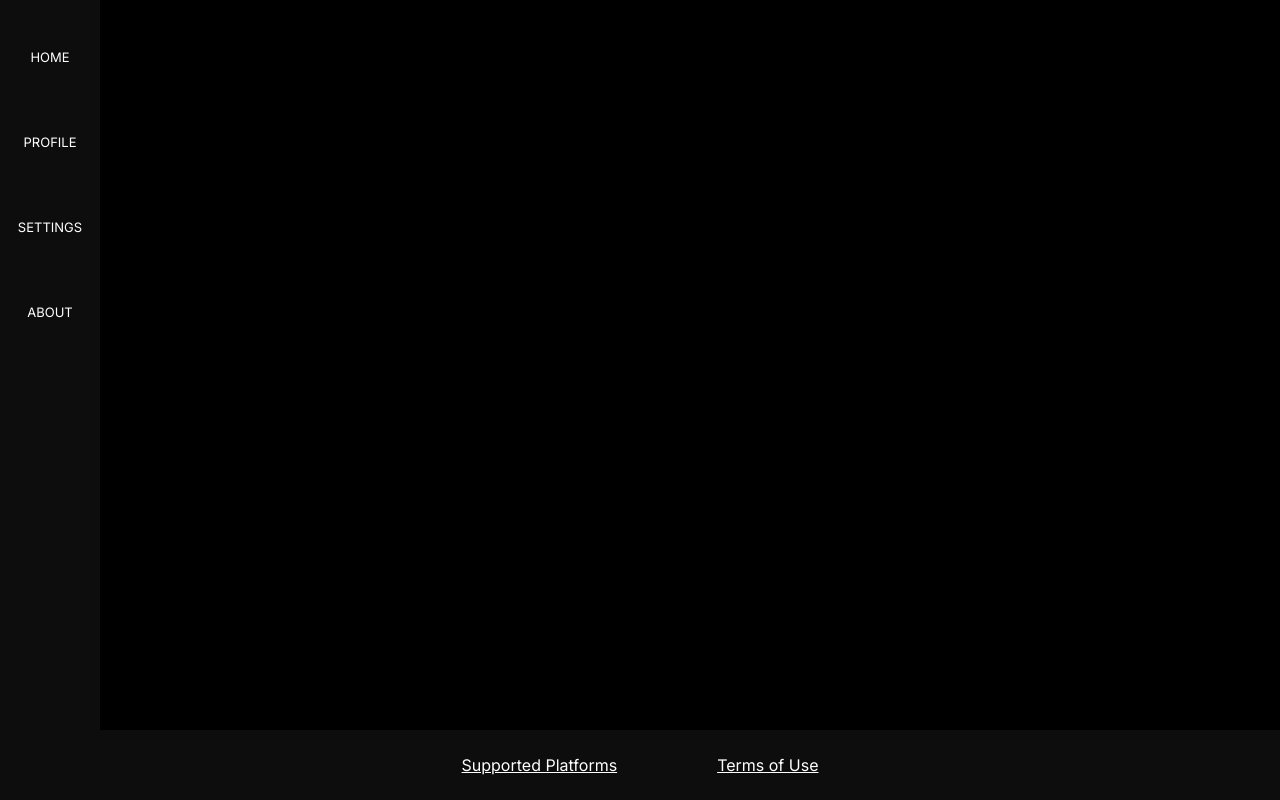
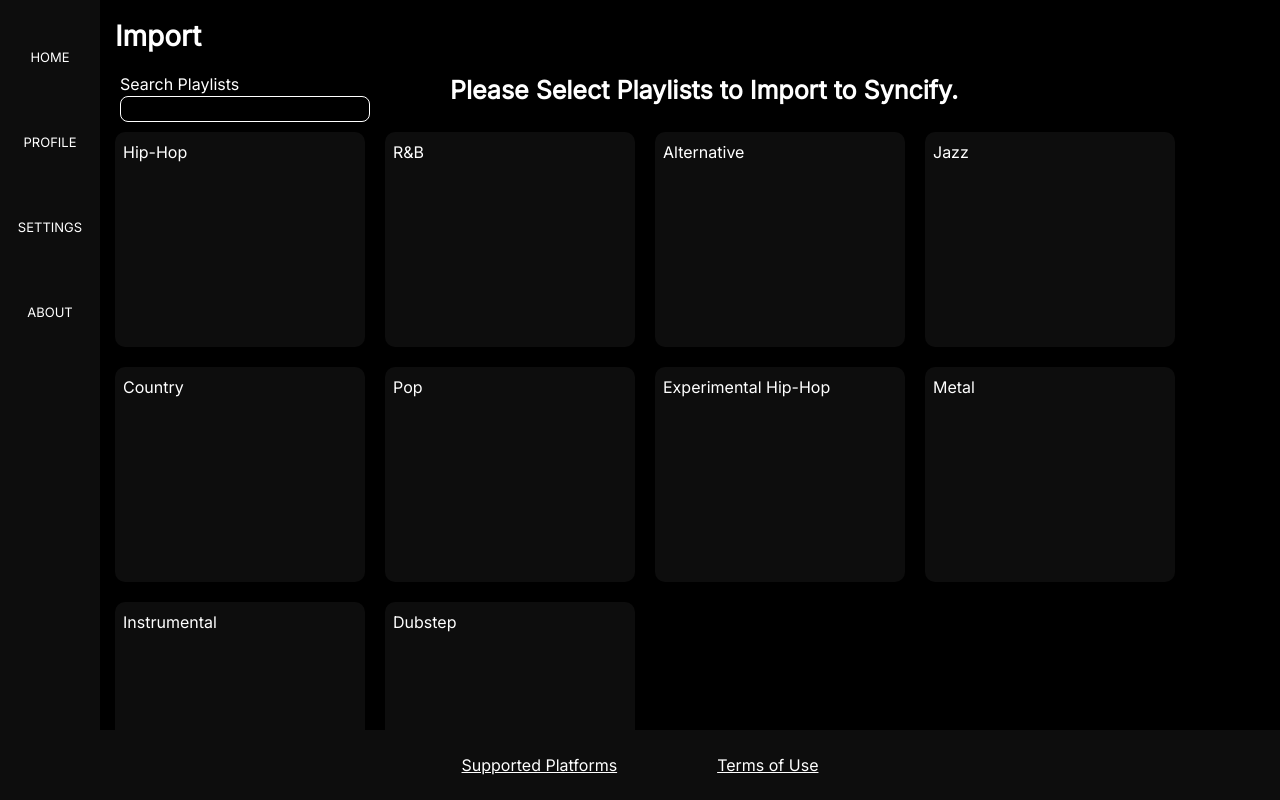
Before and after one commit to oleedee/Syncify, a React (Vite) app: page /import/1 in a window 1280 px wide. Built offline with nearby package versions, Linux system fonts and the light colour scheme; some icons are missing.

Commit message:
Import/Service page.

```diff
--- a/src/App.css
+++ b/src/App.css
@@ -144,6 +144,7 @@
 .Leftbar {
   margin-right: 15px;
 }
+
 
 .Header {
   font-size: 25px;
@@ -363,3 +364,23 @@
   text-align: left;
   cursor: pointer;
 }
+
+.import-header {
+  display: flex;
+  flex-direction: row;
+  gap: 80px;
+}
+
+#ImportedPlaylists .Header {
+  font-size: 40px;
+  display: flex;
+  justify-content: center;
+  align-items: right;
+}
+
+.selected {
+  border-style: solid;
+  border-width: 1px;
+  border-radius: 8px;
+  border-color: white;
+}
--- a/src/App.jsx
+++ b/src/App.jsx
@@ -7,6 +7,7 @@
 import View from "./components/View";
 import Playlist from "./components/Playlist";
 import Import from "./components/Import"
+import ImportedPlaylists from "./components/ImportedPlaylists";
 
 import { BrowserRouter as Router, Route, Routes} from 'react-router-dom';
 import './App.css';
@@ -26,6 +27,7 @@
           <Route path = "/view" element={<View/>} />
           <Route path = "/playlist/:id" element={<Playlist/>}/>
           <Route path = "/import" element={<Import/>}/>
+          <Route path = "/import/:id" element={<ImportedPlaylists/>}></Route>
         </Routes>
         </div>
       </div>
--- /dev/null
+++ b/src/components/ImportedPlaylists.jsx
@@ -0,0 +1,106 @@
+import React, {useState} from 'react';
+import { useNavigate } from "react-router-dom"
+import "../App.css"
+
+function ImportedPlaylists() {
+const navigate = useNavigate();
+const [search, setSearch] = useState('')
+const [selected, setSelected] = useState([])
+console.log(selected)
+
+const handleSelect = (playlist) => {
+    if(selected.includes(playlist.name)) {
+        setSelected(selected.filter(p => p != playlist.name))
+    } else {
+        setSelected([...selected, playlist.name]);
+    }
+}
+
+const playlists = [
+    {
+        name: 'Hip-Hop',
+        link: '/playlist1'
+    },
+
+    {
+        name: 'R&B',
+        link: '/playlist2'
+    },
+
+    {
+        name: 'Alternative',
+        link: '/playlist3'
+    },
+
+    {
+        name: 'Jazz',
+        link: '/playlist4'
+    },
+
+    {
+        name: 'Country',
+        link: '/playlist5'
+    },
+
+    {
+        name: 'Pop',
+        link: '/playlist6'
+    },
+
+    {
+        name: 'Experimental Hip-Hop',
+        link: '/playlist7'
+    },
+
+        {
+        name: 'Metal',
+        link: '/playlist8'
+    },
+
+        {
+        name: 'Instrumental',
+        link: '/playlist9'
+    },
+
+        {
+        name: 'Dubstep',
+        link: '/playlist10'
+    },
+]
+
+return (
+        <div className = "View">
+        <div className = "Title">Import</div>
+        <div className = "search-wrapper">
+            <div className = "import-header">
+                <div>
+                <label htmlFor = "search">Search Playlists</label> <br/>
+                <input type = "search" id = "search" onChange={(e) => setSearch(e.target.value)}></input>
+                </div>
+                <h1 className = "Header">Please Select Playlists to Import to Syncify.</h1>
+            </div>
+        </div>
+            <ul className = "ViewPlaylists">
+                {playlists.filter((pl) => {
+                    return search.toLowerCase() === '' ? pl : pl.name.toLowerCase().includes(search.toLowerCase());
+                }).map((playlist, key) => {
+                    let className = 'box'
+                    if((selected.includes(playlist.name))) {
+                            className += ' selected'
+                        }
+
+                    return(
+                        <li key = {key}
+                        className = {className}
+                        onClick={() => {handleSelect(playlist);
+                        }}>
+                            <div>{playlist.name}</div>
+                        </li>
+                    )
+                })}
+            </ul>
+        </div>
+)
+}
+
+export default ImportedPlaylists
```
